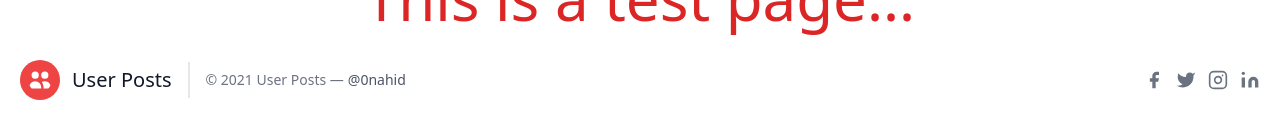
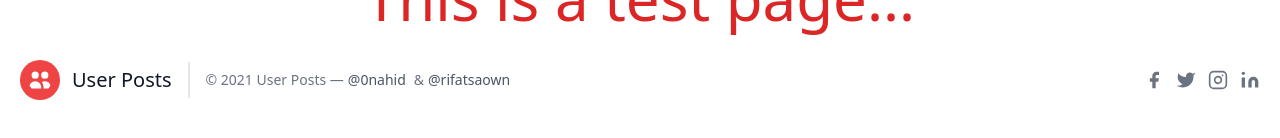
Before and after one commit to 0nahid/user-post-admin, a React (Create React App) app: page / in a window 1280 px wide. Shown: the part 172-310 px from the top of the page. Built offline with nearby package versions, Linux system fonts and the light colour scheme; no server answers.

Commit message:
name added

```diff
--- a/src/Components/Footer.jsx
+++ b/src/Components/Footer.jsx
@@ -28,6 +28,15 @@ export default function Footer() {
               target="_blank"
             >
               @0nahid
+            </a>
+            <span className="ml-2">&</span>
+            <a
+              href="https://github.com/rifatsaown"
+              className="text-gray-600 ml-1"
+              rel="noopener noreferrer"
+              target="_blank"
+            >
+              @rifatsaown
             </a>
           </p>
           <span className="inline-flex sm:ml-auto sm:mt-0 mt-4 justify-center sm:justify-start">
```
